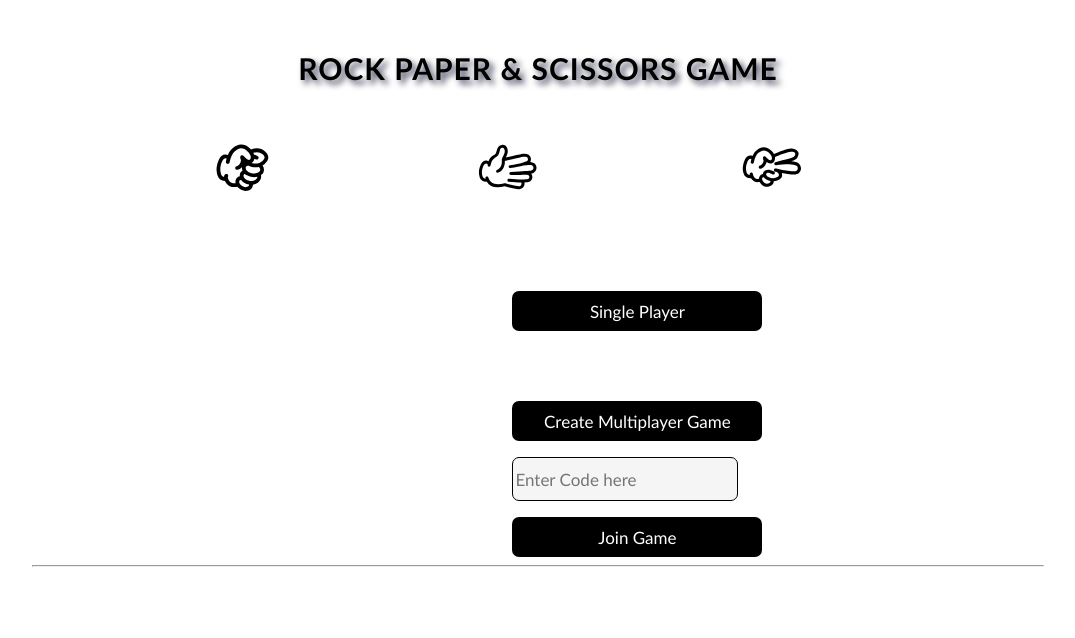
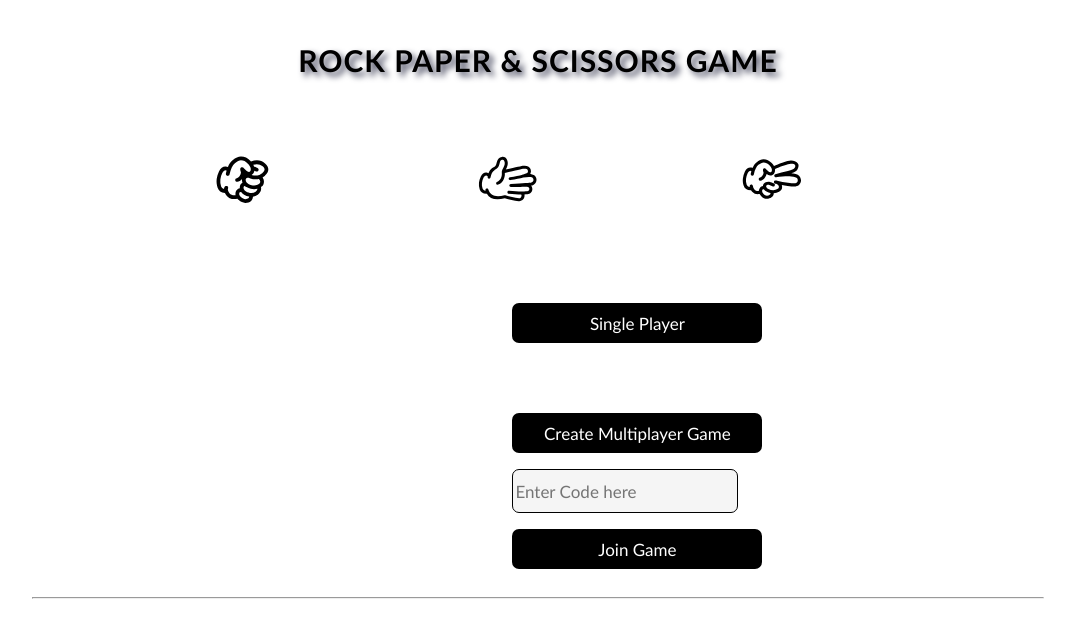
Before and after one commit to Mpintshi/Rock-paper-scissors, a website: page client/index.html in a window 1280 px wide. Shown: the whole page, without its empty margins (102-1177 px from the left). Drawn offline with nearby package versions, Linux system fonts and the light colour scheme; no server answers.

Commit message:
added index changes

```diff
--- a/client/index.html
+++ b/client/index.html
@@ -12,10 +12,8 @@
     <!-- <link href="https://cdn.jsdelivr.net/npm/bootstrap@5.2.2/dist/css/bootstrap.min.css" rel="stylesheet" integrity="sha384-Zenh87qX5JnK2Jl0vWa8Ck2rdkQ2Bzep5IDxbcnCeuOxjzrPF/et3URy9Bv1WTRi" crossorigin="anonymous"> -->
 </head>
 <body>
-    <div class="container">
-
-        <h1 class=" py-4 title">ROCK PAPER & SCISSORS GAME</h1>
-        <div id="initial" class="col-md-6">
+    <h1 class="container py-4 title">ROCK PAPER & SCISSORS GAME</h1>
+    <div id="initial" class="container col-md-6">
         <img height="100" src="./assets/rock.svg" class="img-responsive1" alt="Rock">
         <img height="100" src="./assets/paper.svg" class="img-responsive2" alt="Paper">
         <img height="100" src="./assets/scissor.svg" class="img-responsive3" alt="Scissor">
@@ -33,7 +31,7 @@
         <button class="form-control btn" onclick="joinGame()">Join Game</button>
     </div>
 
-        <div id="gamePlay" class="">
+    <div id="gamePlay" class="container">
         <div id="waitingArea" class="h4">
 
         </div>
@@ -58,7 +56,6 @@
 
 
     </div>
-    </div>
 </body>
 
 </html>
```
Lines whose indentation alone changed are shown as unchanged.
